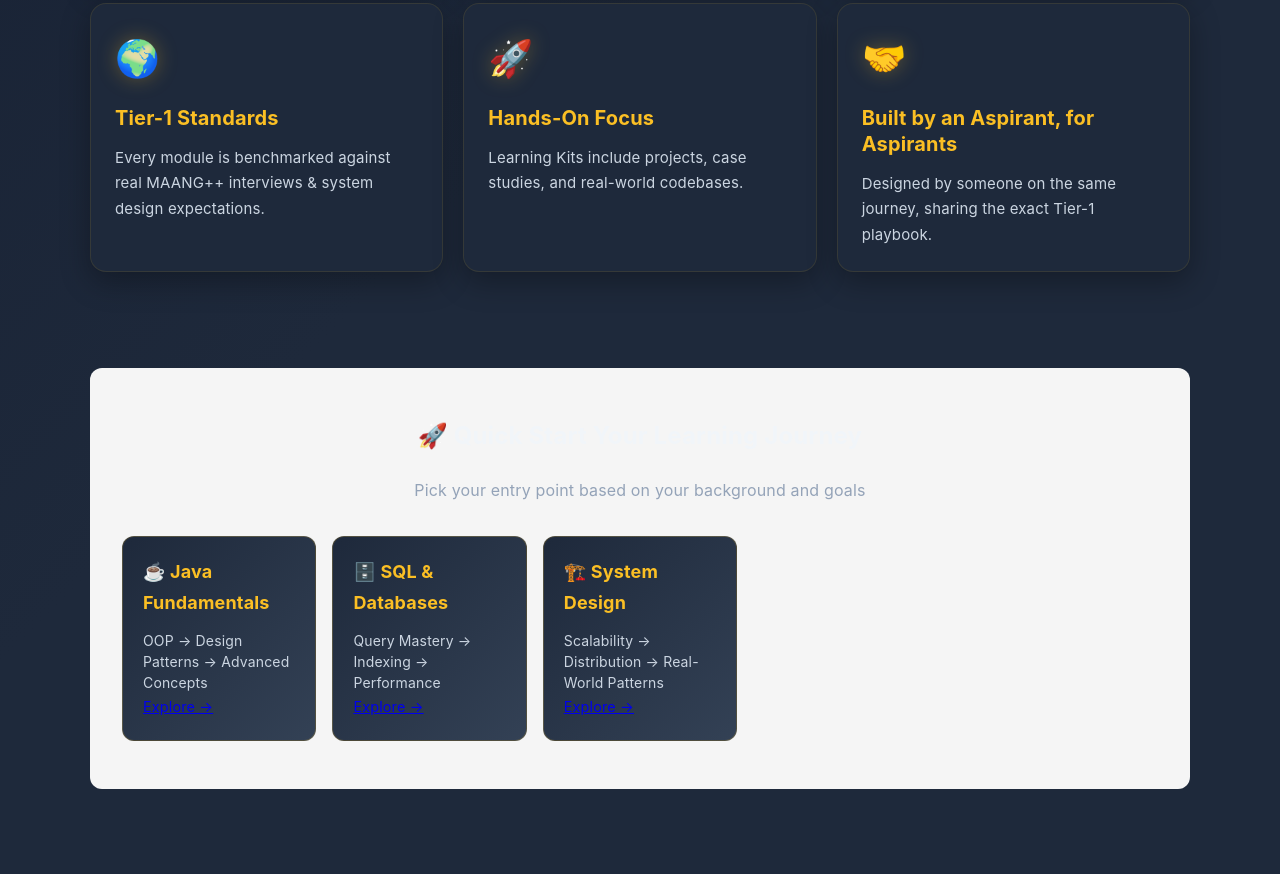
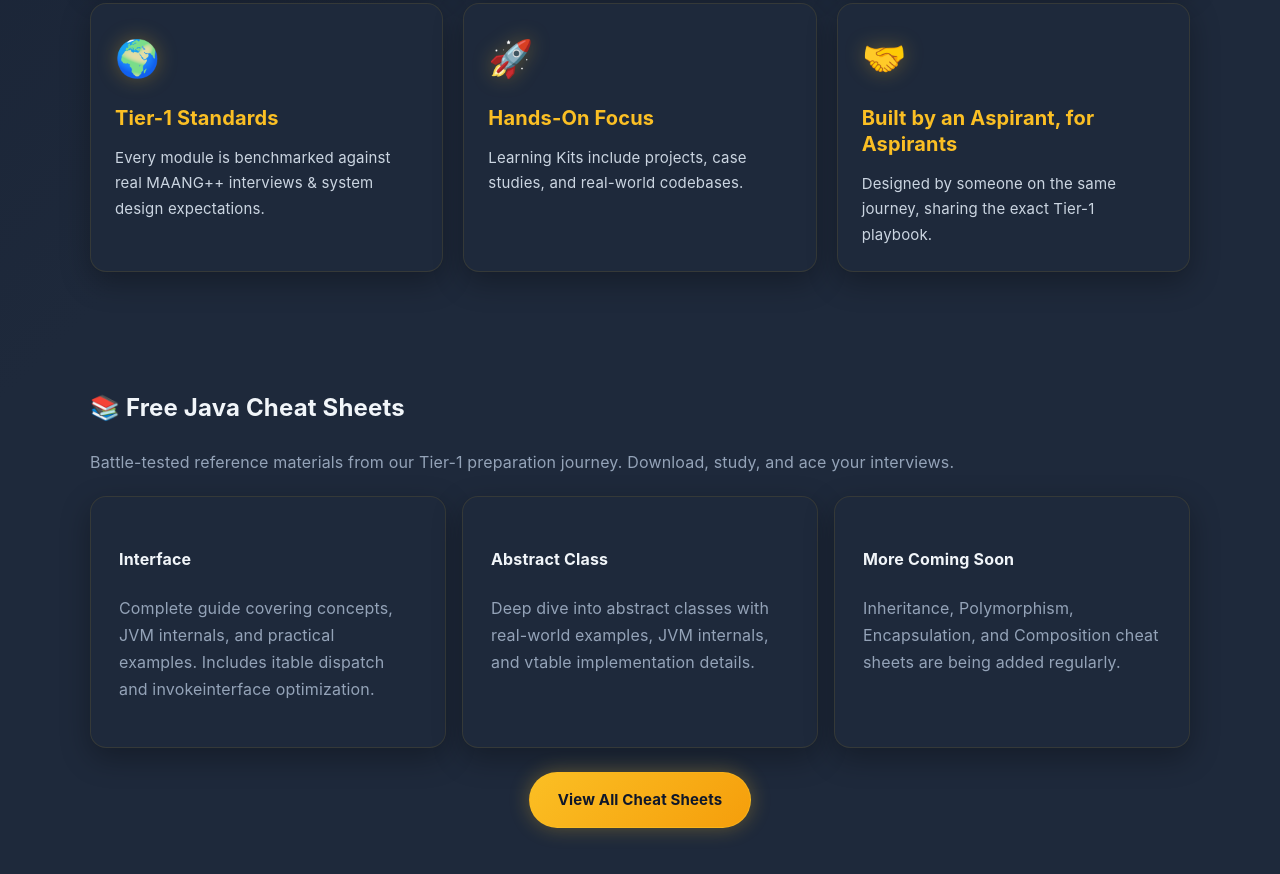
Before and after one commit to javacovaibdeeplearn-debug/covaibDeepLearn, a plain HTML site: page index.html in a window 1280 px wide. Shown: the part 1898-2772 px from the top of the page. Drawn offline with Linux system fonts and the light colour scheme.

Commit message:
Update courses and home page - refine course organization and content structure

```diff
--- a/index.html
+++ b/index.html
@@ -141,28 +141,7 @@
       </div>
     </section>
 
-    <!-- QUICK START -->
-    <section class="wrap section" style="background: #f5f5f5; padding: 3rem 2rem; border-radius: 12px; margin: 3rem auto;">
-      <h2 style="margin-top: 0; text-align: center;">🚀 Quick Start Your Learning Journey</h2>
-      <p class="muted" style="text-align: center; margin-bottom: 2rem;">Pick your entry point based on your background and goals</p>
-      <div class="specializations-grid">
-        <div class="spec-card">
-          <h3>☕ Java Fundamentals</h3>
-          <p>OOP → Design Patterns → Advanced Concepts</p>
-          <a href="courses.html#live-course" style="font-size: 0.9rem; text-decoration: underline;">Explore →</a>
-        </div>
-        <div class="spec-card">
-          <h3>🗄️ SQL & Databases</h3>
-          <p>Query Mastery → Indexing → Performance</p>
-          <a href="courses.html#advanced-topics" style="font-size: 0.9rem; text-decoration: underline;">Explore →</a>
-        </div>
-        <div class="spec-card">
-          <h3>🏗️ System Design</h3>
-          <p>Scalability → Distribution → Real-World Patterns</p>
-          <a href="courses.html#advanced-topics" style="font-size: 0.9rem; text-decoration: underline;">Explore →</a>
-        </div>
-      </div>
-    </section>
+
 
     <!-- FREE CHEAT SHEETS -->
     <section id="cheat-sheets" class="wrap section">
```
Also changed, not shown: courses.html (+2 -28 lines).
